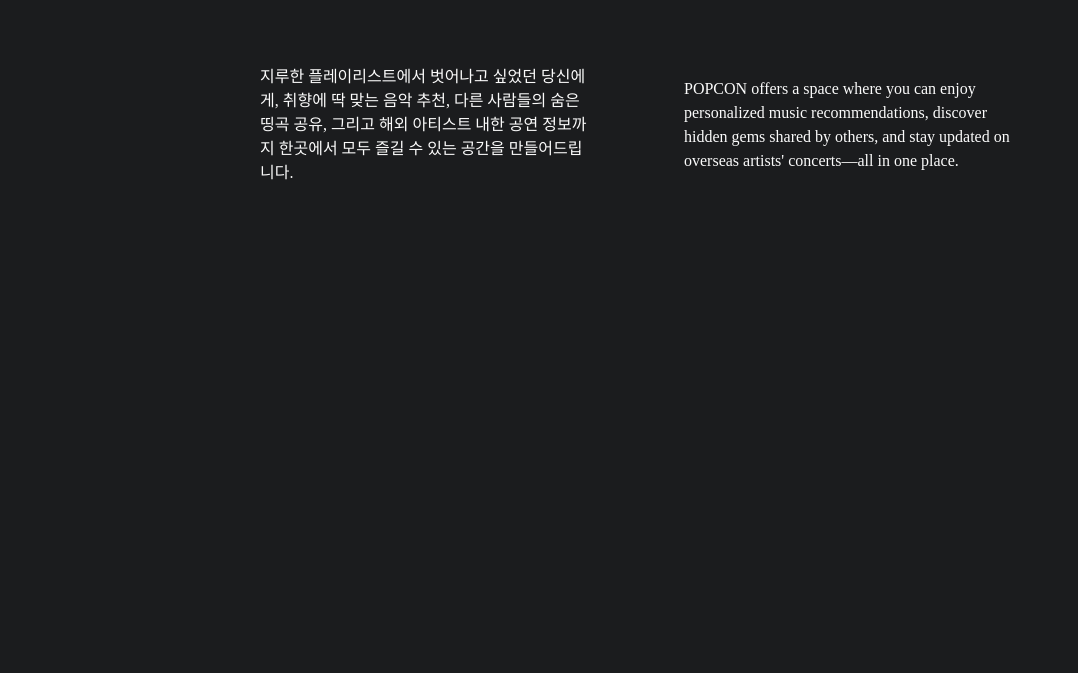
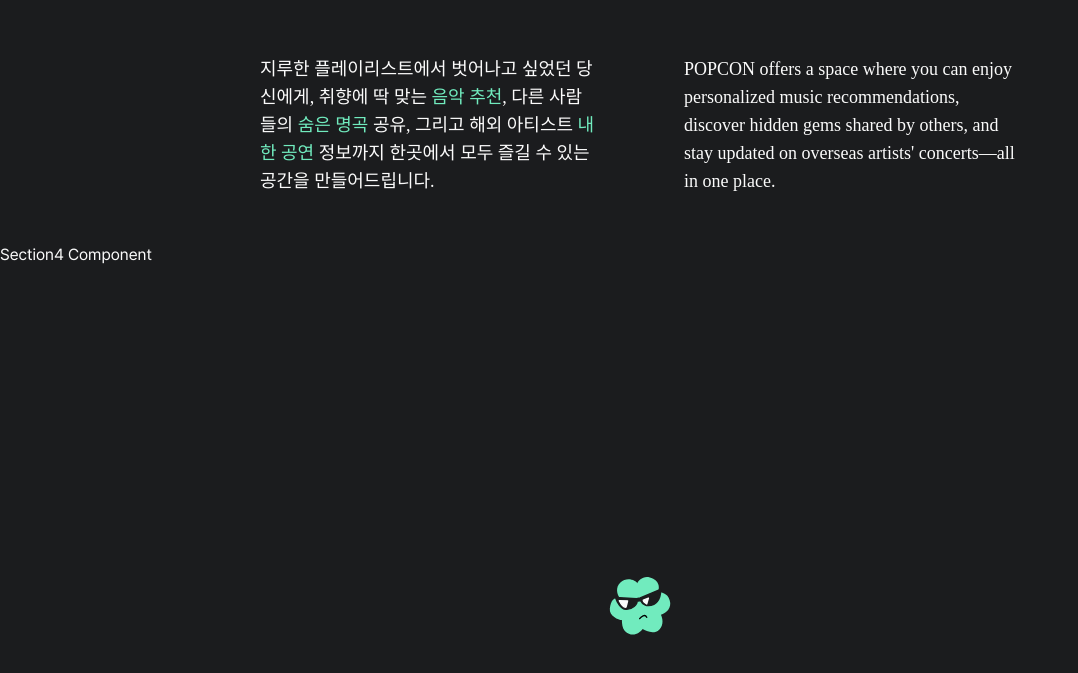
Before and after one commit to devcourse-team3-popcon/popcon, a React (Vite) app: page / in a window 1280 px wide. Shown: the part 2201-2874 px from the top of the page, without its empty margins (0-1078 px from the left). Before the commit the page ends 2460 px from the top, so only its background shows below. Built offline with nearby package versions, Linux system fonts and the light colour scheme; no server answers; a web font is replaced by a local one.

Commit message:
💄 Home-Section3,5 애니메이션 추가

```diff
--- a/src/features/home/components/Section3.tsx
+++ b/src/features/home/components/Section3.tsx
@@ -67,11 +67,23 @@ export default function Section3() {
             </div>
           </div>
 
-          <div className="flex gap-10 justify-center text-left font-light items-center">
+          <div className="flex gap-10 justify-center text-left font-light items-center text-lg">
             <p className="w-[30%] p-6 ">
               지루한 플레이리스트에서 벗어나고 싶었던 당신에게, 취향에 딱 맞는
-              음악 추천, 다른 사람들의 숨은 띵곡 공유, 그리고 해외 아티스트 내한
-              공연 정보까지 한곳에서 모두 즐길 수 있는 공간을 만들어드립니다.
+              <span className="text-[color:var(--primary-300)]">
+                {" "}
+                음악 추천
+              </span>
+              , 다른 사람들의{" "}
+              <span className="text-[color:var(--primary-300)]">
+                숨은 명곡{" "}
+              </span>
+              공유, 그리고 해외 아티스트{" "}
+              <span className="text-[color:var(--primary-300)]">
+                {" "}
+                내한 공연
+              </span>{" "}
+              정보까지 한곳에서 모두 즐길 수 있는 공간을 만들어드립니다.
             </p>
             <p className="w-[30%] p-6 ">
               POPCON offers a space where you can enjoy personalized music
--- /dev/null
+++ b/src/features/home/components/Section4.tsx
@@ -0,0 +1,7 @@
+export default function Section4() {
+  return (
+    <>
+      <h1>Section4 Component</h1>
+    </>
+  );
+}
--- /dev/null
+++ b/src/features/home/components/Section5.tsx
@@ -0,0 +1,56 @@
+import gsap from "gsap";
+import { useEffect } from "react";
+import { ScrollTrigger } from "gsap/ScrollTrigger";
+
+gsap.registerPlugin(ScrollTrigger);
+
+export default function Section5() {
+  useEffect(() => {
+    gsap.from(".popcon-line", {
+      y: 50,
+      opacity: 0,
+      scrollTrigger: {
+        trigger: ".popcon-line",
+        start: "top 90%",
+        end: "top 70%",
+        scrub: 1,
+      },
+      stagger: 0.2,
+    });
+
+    gsap.to(".popcon-logo", {
+      y: -10,
+      duration: 0.8,
+      ease: "power1.inOut",
+      repeat: -1,
+      yoyo: true,
+    });
+  }, []);
+
+  return (
+    <>
+      <section className="w-full h-[100vh] flex flex-col justify-center items-center gap-10">
+        <div>
+          <img
+            src="/src/assets/images/icon_popcon2.svg"
+            alt="팝콘 로고"
+            className="w-20 h-20 popcon-logo"
+          />
+        </div>
+        <div className="text-center">
+          <h3 className="font-light text-2xl space-y-3">
+            <p className="popcon-line">
+              <span className="text-[color:var(--primary-300)]">팝콘</span>은
+              지루했던 음악 생활에
+            </p>
+            <p className="popcon-line">
+              팝콘처럼 톡톡 튀는{" "}
+              <span className="text-[color:var(--primary-300)]">즐거움</span>을
+              더해드립니다. 🎧🍿
+            </p>
+          </h3>
+        </div>
+      </section>
+    </>
+  );
+}
--- a/src/pages/Home.tsx
+++ b/src/pages/Home.tsx
@@ -1,6 +1,8 @@
 import Section1 from "../features/home/components/Section1";
 import Section2 from "../features/home/components/Section2";
 import Section3 from "../features/home/components/Section3";
+import Section4 from "../features/home/components/Section4";
+import Section5 from "../features/home/components/Section5";
 
 export default function Home() {
   return (
@@ -9,6 +11,8 @@ export default function Home() {
         <Section1 />
         <Section2 />
         <Section3 />
+        <Section4 />
+        <Section5 />
       </main>
     </>
   );
```
